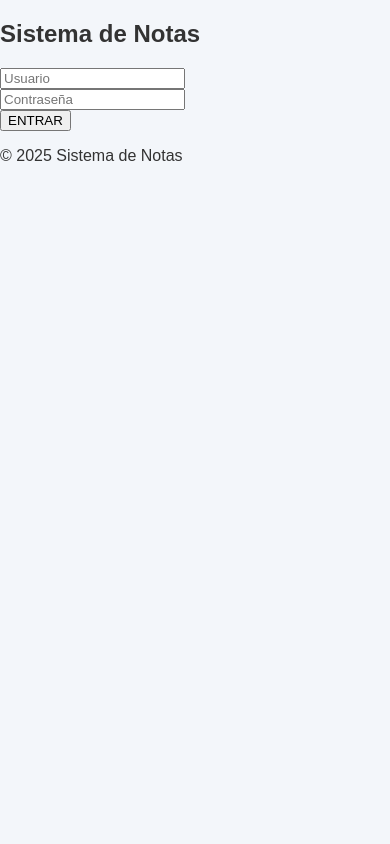
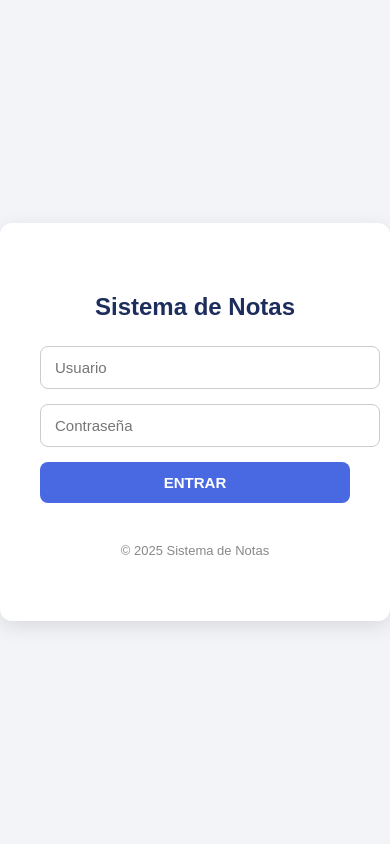
Before and after one commit to programador12345678/notas, a PHP site: page / in a window 390 px wide. Run offline with PHP 8.4, Linux system fonts and the light colour scheme; some libraries are stand-ins or nearby versions.

Commit message:
Update style.css

```diff
--- a/style.css
+++ b/style.css
@@ -1,90 +1,126 @@
 body {
   font-family: "Poppins", sans-serif;
-  background: #f3f6fa;
+  background-color: #f3f4f8;
   margin: 0;
-  padding: 0;
+  display: flex;
+  justify-content: center;
+  align-items: center;
+  height: 100vh;
+}
+
+.hidden {
+  display: none;
+}
+
+/* --- LOGIN --- */
+.login-container {
+  background: white;
+  padding: 50px 40px;
+  border-radius: 12px;
+  box-shadow: 0 6px 20px rgba(0,0,0,0.1);
+  text-align: center;
+  width: 340px;
+}
+
+.title {
+  color: #1d2d5c;
+  font-weight: 600;
+  margin-bottom: 25px;
+}
+
+.input-group {
+  margin-bottom: 15px;
+}
+
+input {
+  width: 100%;
+  padding: 12px 14px;
+  border: 1px solid #ccc;
+  border-radius: 8px;
+  outline: none;
+  font-size: 15px;
+  transition: border 0.2s;
+}
+
+input:focus {
+  border-color: #4969e2;
+}
+
+button {
+  background-color: #4969e2;
+  color: white;
+  border: none;
+  padding: 12px;
+  width: 100%;
+  border-radius: 8px;
+  font-weight: 600;
+  font-size: 15px;
+  cursor: pointer;
+  transition: background 0.3s;
+}
+
+button:hover {
+  background-color: #3450b5;
+}
+
+#error-msg {
+  color: #e74c3c;
+  font-size: 14px;
+  margin-top: 15px;
+  display: none;
+}
+
+.footer {
+  margin-top: 40px;
+  font-size: 13px;
+  color: #888;
+}
+
+/* --- SISTEMA --- */
+header {
+  display: flex;
+  justify-content: space-between;
+  align-items: center;
+  background: #4969e2;
+  color: white;
+  padding: 15px 25px;
+}
+
+table {
+  width: 90%;
+  margin: 30px auto;
+  border-collapse: collapse;
+  background: white;
+  border-radius: 10px;
+  overflow: hidden;
+  box-shadow: 0 4px 12px rgba(0,0,0,0.05);
+}
+
+th, td {
+  padding: 12px;
+  text-align: center;
+  border-bottom: 1px solid #eee;
+}
+
+th {
+  background: #f6f7fb;
   color: #333;
 }
 
-header {
-  background: linear-gradient(to right, #0033a0, #d52b1e);
-  color: white;
-  padding: 15px;
-  display: flex;
-  justify-content: space-between;
-  align-items: center;
+tr:last-child td {
+  border-bottom: none;
 }
 
 #logout {
-  background: white;
-  color: #d52b1e;
+  background-color: #fff;
+  color: #4969e2;
   border: none;
-  padding: 6px 12px;
+  padding: 8px 15px;
   border-radius: 6px;
   cursor: pointer;
-  font-weight: bold;
+  transition: background 0.3s;
 }
 
-#sistema table {
-  width: 100%;
-  border-collapse: collapse;
-  margin: 15px 0;
+#logout:hover {
+  background-color: #dfe4ff;
 }
-
-th, td {
-  padding: 8px;
-  border: 1px solid #ccc;
-  text-align: center;
-}
-
-th {
-  background: linear-gradient(to right, #0033a0, #d52b1e);
-  color: white;
-  font-size: 14px;
-}
-
-td.menor-siete {
-  color: red;
-  font-weight: bold;
-}
-
-.final-row {
-  background-color: #eaf0fb;
-  font-weight: bold;
-}
-
-.card {
-  max-width: 350px;
-  margin: 60px auto;
-  background: white;
-  padding: 20px;
-  border-radius: 12px;
-  text-align: center;
-  box-shadow: 0 4px 10px rgba(0,0,0,0.1);
-}
-
-.card input, .card button {
-  width: 80%;
-  margin: 8px auto;
-  padding: 10px;
-  border-radius: 6px;
-}
-
-.card button {
-  background-color: #0033a0;
-  color: white;
-  border: none;
-  cursor: pointer;
-}
-
-.card button:hover {
-  background-color: #002070;
-}
-
-.hidden { display: none; }
-
-/* Responsive */
-@media (max-width: 600px){
-  th, td { font-size: 12px; padding: 6px; }
-  header { flex-direction: column; gap: 8px; }
-}
```
